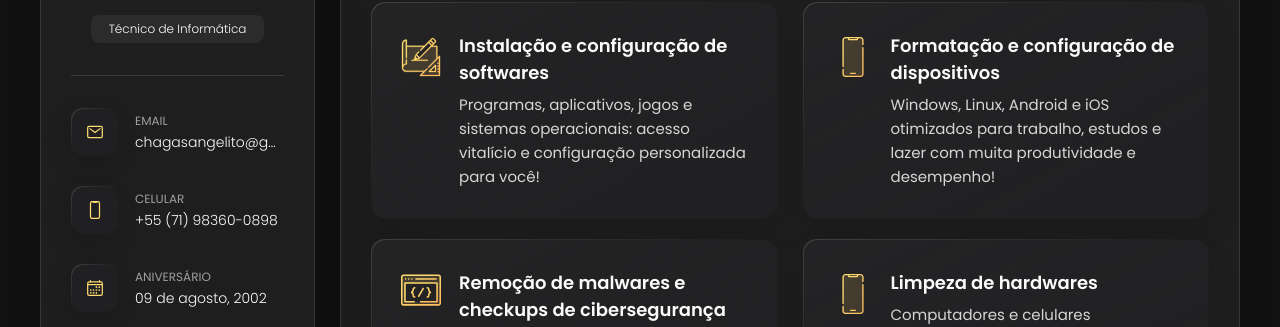
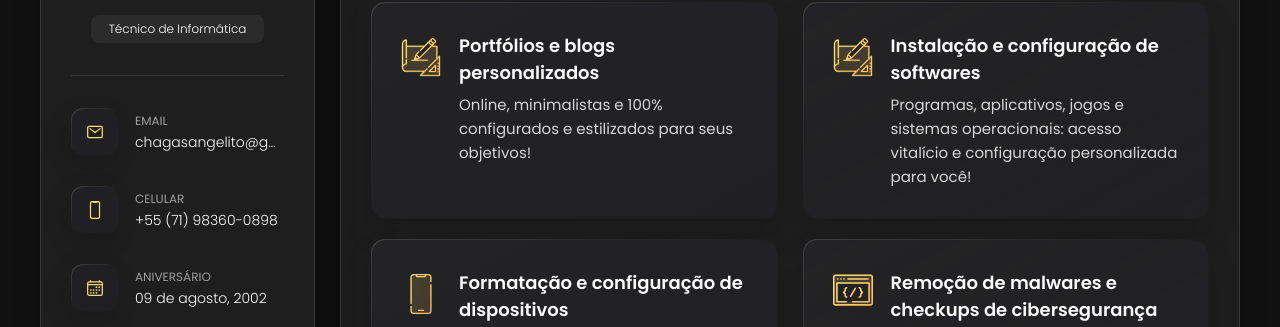
Before and after one commit to geldois/angelitochagas.com, a plain HTML site: page index.html in a window 1280 px wide. Shown: the part 335-662 px from the top of the page. Drawn offline with nearby package versions, Linux system fonts and the light colour scheme.

Commit message:
Update index.html

```diff
--- a/index.html
+++ b/index.html
@@ -250,6 +250,23 @@
           <h3 class="h3 service-title">O que eu faço</h3>
 
           <ul class="service-list">
+
+            <li class="service-item">
+
+              <div class="service-icon-box">
+                <img src="./assets/images/icon-design.svg
+                " alt="design icon" width="40">
+              </div>
+
+              <div class="service-content-box">
+                <h4 class="h4 service-item-title">Portfólios e blogs personalizados</h4>
+
+                <p class="service-item-text">
+                  Online, minimalistas e 100% configurados e estilizados para seus objetivos!
+                </p>
+              </div>
+
+            </li>
 
             <li class="service-item">
 
```
